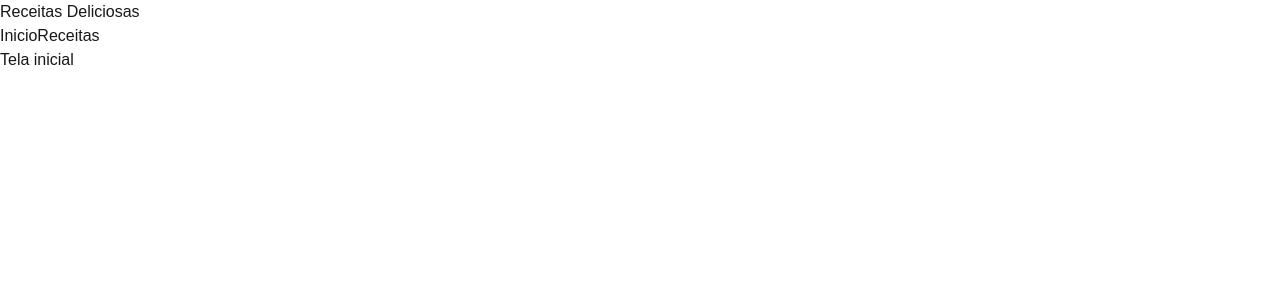
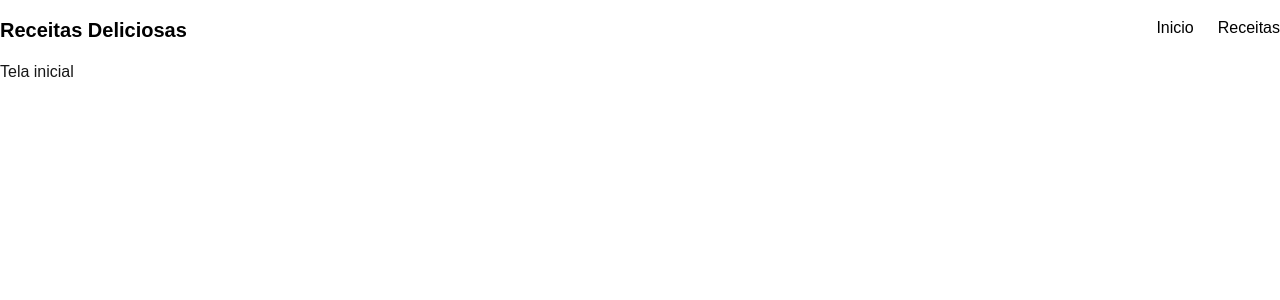
Before and after one commit to enriquemantovani/Site--receitas, a Next.js app: page / in a window 1280 px wide. Shown: the top 300 px of the page. Built offline with nearby package versions, Linux system fonts and the light colour scheme.

Commit message:
feat: adiciona estilos ao header

```diff
--- a/src/components/Header/index.tsx
+++ b/src/components/Header/index.tsx
@@ -2,21 +2,23 @@
 
 export default function Header() {
     return (
-        <header>
-            <Link href="/"> Receitas Deliciosas</Link>
+        <header className= "w-full bg-white text-black py-4">
+            <div className= " flex justify-between conteiner mx-auto">
+            <Link  className= "text-xl font-bold hover:scale-105 transition-all" href="/"> Receitas Deliciosas</Link>
 
-            <nav>
-                <Link href="/">
-                Inicio
-                </Link>
+                <nav className="flex gap-6">
+                  <Link className="hover:text-orange-500 transition-colors " href="/">
+                    Inicio
+                  </Link>
 
-                <Link href="/receitas">
-                Receitas
-                </Link>
+                    <Link className="hover:text-orange-500 transition-colors " href="/receitas">
+                        Receitas
+                    </Link>
 
 
 
-            </nav>
+                </nav>
+            </div>
         </header>
 
     )
```
